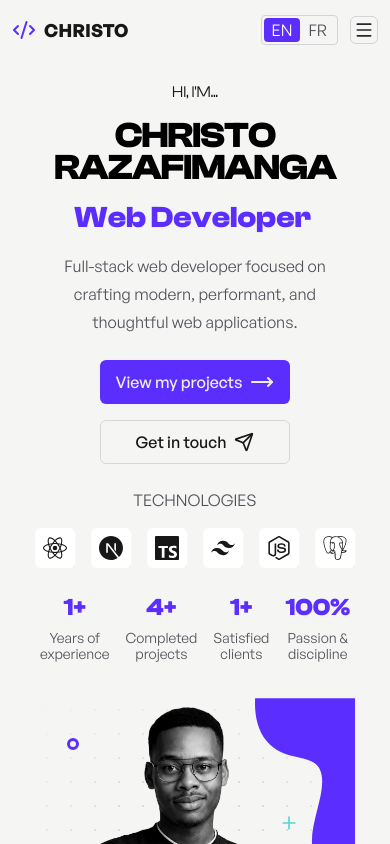
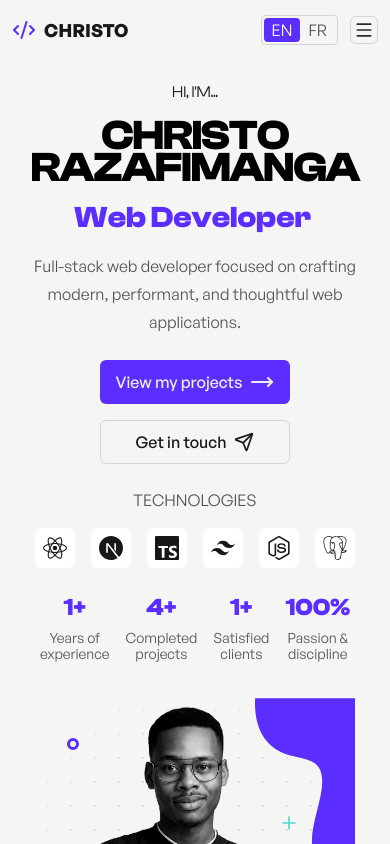
Before and after one commit to bossnare/portfolio, a Next.js app: page / in a window 390 px wide. Shown: the top 844 px of the page. Built offline with nearby package versions, Linux system fonts and the light colour scheme.

Commit message:
Change Hero title font size to 42px

```diff
--- a/src/components/hero/HeroContent.tsx
+++ b/src/components/hero/HeroContent.tsx
@@ -7,7 +7,7 @@ function HeroIntroduction() {
   return (
     <div className="flex flex-col items-center gap-4 text-center md:items-start md:text-left">
       <p className="uppercase font-display">Hi, I&apos;m...</p>
-      <h1 className="max-w-xl text-4xl md:text-5xl font-extrabold tracking-tight text-black lg:text-6xl leading-8 dark:text-zinc-50">
+      <h1 className="max-w-xl text-[42px] md:text-5xl font-extrabold tracking-tight text-black lg:text-6xl leading-8 dark:text-zinc-50">
         <span className="uppercase">Christo RAZAFIMANGA</span>
       </h1>
       <p className="typewriter font-display pr-1.5 text-3xl font-bold border-r-2 text-primary border-primary">
```
